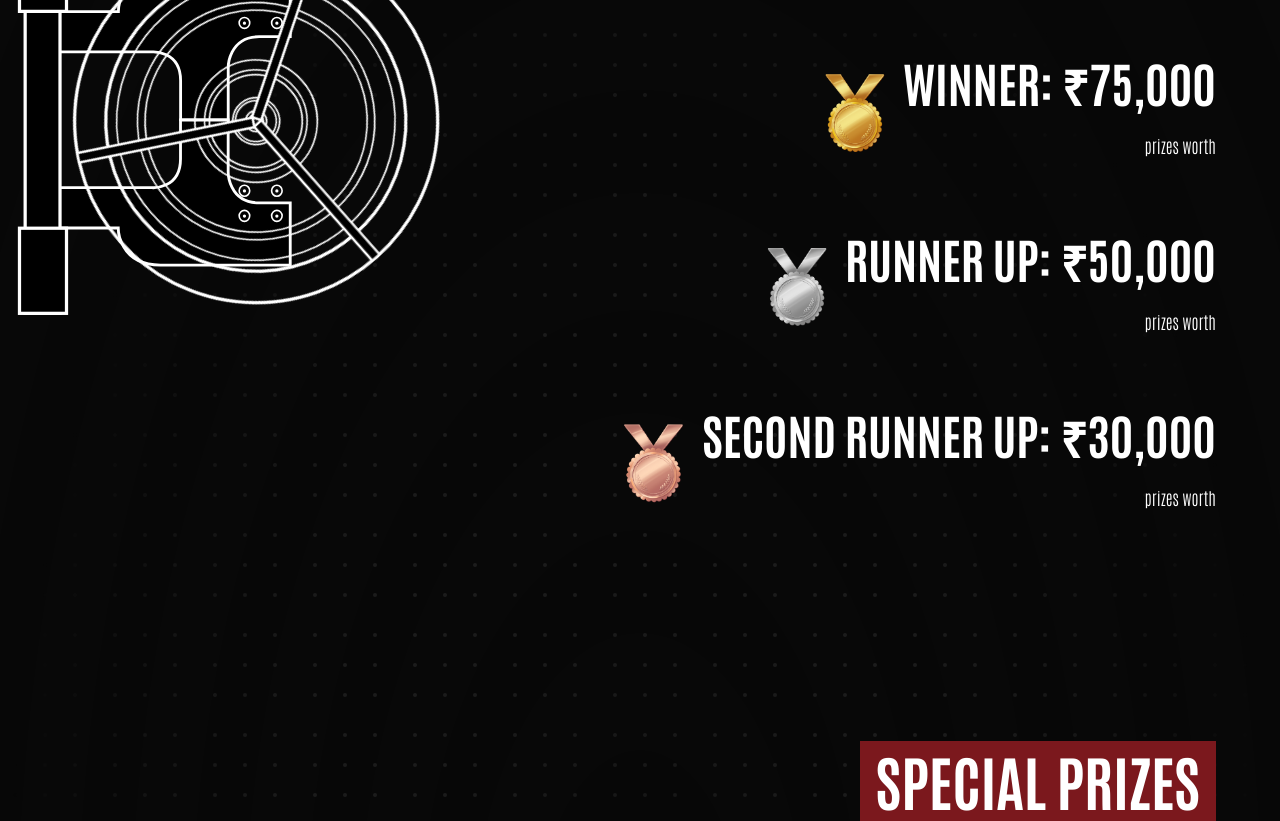
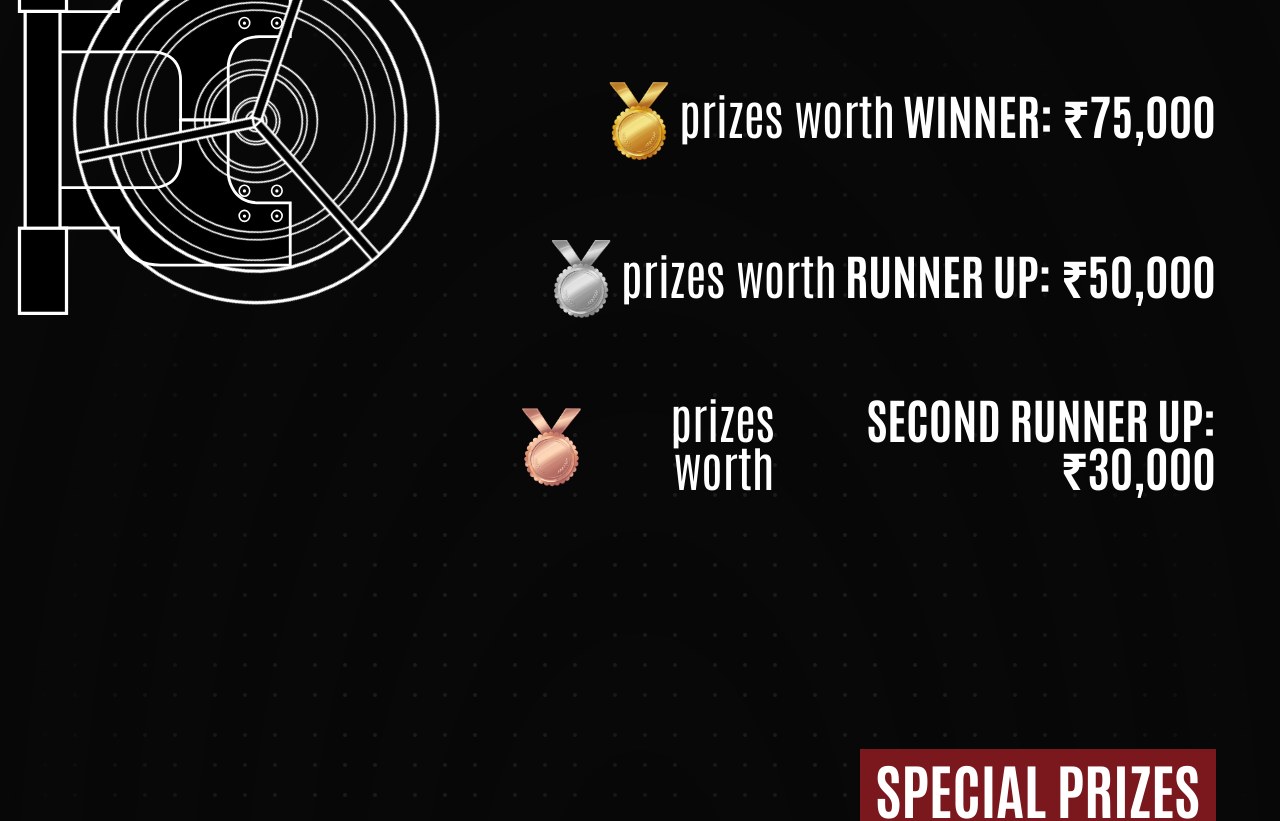
Before and after one commit to HackVerse/hackverse.github.io, a React (Create React App) app: page / in a window 1280 px wide. Shown: the part 2920-3741 px from the top of the page. Built offline with nearby package versions, Linux system fonts and the light colour scheme.

Commit message:
footer and prize update

```diff
--- a/src/components/Footer.js
+++ b/src/components/Footer.js
@@ -114,7 +114,7 @@ const Footer = () => {
         </p>
         <p>
           © 2025 All rights reserved | Made with <span className="bi bi-heart-fill text-[#9B1B21]">❤</span> by the
-          <a href="/" className="text-[#9B1B21] hover:underline"> Hackverse Team</a>
+          <a href="/team" className="text-[#9B1B21] hover:underline"> Hackverse Team</a>
         </p>
       </div>
     </footer>
--- a/src/components/Prizes.js
+++ b/src/components/Prizes.js
@@ -62,8 +62,8 @@ const PrizeRow = ({ prize, medal, alt }) => (
       src={medal}
       alt={alt}
       className="w-12 h-12 md:w-20 md:h-20 translate-y-[6px] object-contain"
-    />
-    <span className="text-2xl md:text-5xl font-bold">{prize}<br/><span className='font-thin text-[17px]'>prizes worth</span></span>
+    />prizes worth
+    <span className="text-2xl md:text-5xl font-bold">{prize}<br/><span className='font-thin text-[17px]'></span></span>
   </div>
 );
 
```
